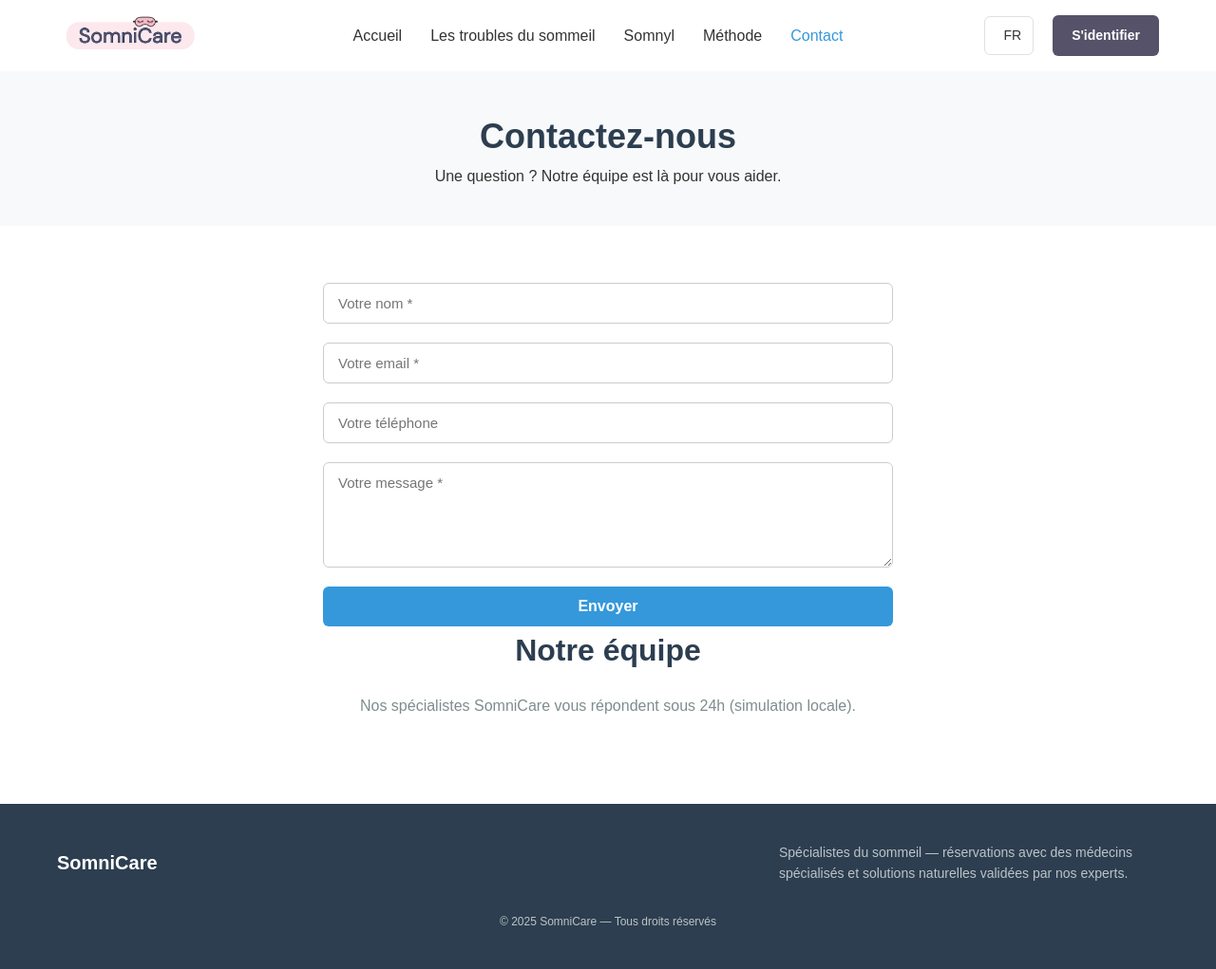
After one commit to samy954/SOMNICARE, a PHP site: page /contact.php in a window 1280 px wide. The commit adds this page. Shown: the whole page at 95% size. Run offline with PHP 8.4, Linux system fonts and the light colour scheme.

Commit message:
Ajout du contact.php (simulation locale)

```diff
--- /dev/null
+++ b/Projet_Somnicaire/Site/contact.php
@@ -0,0 +1,107 @@
+<?php
+// Initialisation des messages
+$success = "";
+$error = "";
+
+// Simulation de l'envoi d'email
+if ($_SERVER["REQUEST_METHOD"] === "POST") {
+    $nom = trim($_POST["nom"]);
+    $email = trim($_POST["email"]);
+    $telephone = trim($_POST["telephone"]);
+    $message = trim($_POST["message"]);
+
+    // Validation basique
+    if (empty($nom) || empty($email) || empty($message)) {
+        $error = "Veuillez remplir tous les champs obligatoires.";
+    } elseif (!filter_var($email, FILTER_VALIDATE_EMAIL)) {
+        $error = "Veuillez entrer une adresse email valide.";
+    } else {
+        // Simulation de l'envoi du mail (fictif)
+        $success = "✅ Votre message a été envoyé avec succès (simulation locale).";
+    }
+}
+?>
+
+<!DOCTYPE html>
+<html lang="fr">
+<head>
+    <meta charset="UTF-8">
+    <meta name="viewport" content="width=device-width, initial-scale=1.0">
+    <title>Contact - SomniCare</title>
+    <link rel="stylesheet" href="css/base.css">
+    <link rel="stylesheet" href="css/contact.css">
+</head>
+<body>
+    <header>
+        <div class="container">
+            <div class="header-content">
+                <div class="logo">
+                    <div class="logo-image">
+                        <img src="images/logo.png" alt="SomniCare">
+                    </div>
+                </div>
+                <nav class="main-nav">
+                    <ul class="nav-links">
+                        <li><a href="index.html">Accueil</a></li>
+                        <li><a href="troubles-sommeil.html">Les troubles du sommeil</a></li>
+                        <li><a href="somnyl.html">Somnyl</a></li>
+                        <li><a href="methode.html">Méthode</a></li>
+                        <li><a href="contact.php" class="active">Contact</a></li>
+                    </ul>
+                </nav>
+                <div class="header-right">
+                    <div class="language-selector">
+                        <i class="fas fa-globe language-icon"></i>
+                        <span class="language-text">FR</span>
+                    </div>
+                    <a href="login.html" class="btn-identifier">S'identifier</a>
+                </div>
+            </div>
+        </div>
+    </header>
+
+    <section class="page-header">
+        <div class="container">
+            <h1>Contactez-nous</h1>
+            <p>Une question ? Notre équipe est là pour vous aider.</p>
+        </div>
+    </section>
+
+    <section class="contact-section">
+        <div class="container">
+            <?php if ($success): ?>
+                <div class="alert success"><?php echo $success; ?></div>
+            <?php elseif ($error): ?>
+                <div class="alert error"><?php echo $error; ?></div>
+            <?php endif; ?>
+
+            <form method="POST" action="">
+                <input type="text" name="nom" placeholder="Votre nom *" required>
+                <input type="email" name="email" placeholder="Votre email *" required>
+                <input type="text" name="telephone" placeholder="Votre téléphone">
+                <textarea name="message" rows="5" placeholder="Votre message *" required></textarea>
+                <button type="submit">Envoyer</button>
+            </form>
+
+            <div class="contact-info">
+                <h2>Notre équipe</h2>
+                <p>Nos spécialistes SomniCare vous répondent sous 24h (simulation locale).</p>
+            </div>
+        </div>
+    </section>
+
+    <footer>
+        <div class="container">
+            <div class="footer-content">
+                <div class="footer-logo">SomniCare</div>
+                <div class="footer-description">
+                    Spécialistes du sommeil — réservations avec des médecins spécialisés et solutions naturelles validées par nos experts.
+                </div>
+            </div>
+            <div class="footer-copyright">
+                © 2025 SomniCare — Tous droits réservés
+            </div>
+        </div>
+    </footer>
+</body>
+</html>
--- a/Projet_Somnicaire/Site/css/contact.css
+++ b/Projet_Somnicaire/Site/css/contact.css
@@ -61,6 +61,23 @@
 .contact-section button:hover {
     background-color: #2980b9;
 }
+.alert {
+    padding: 15px;
+    border-radius: 6px;
+    margin-bottom: 20px;
+    text-align: center;
+    font-weight: 600;
+}
+
+.alert.success {
+    background-color: #d4edda;
+    color: #155724;
+}
+
+.alert.error {
+    background-color: #f8d7da;
+    color: #721c24;
+}
 
 /* === Responsive === */
 @media (max-width: 768px) {
--- a/Projet_Somnicaire/Site/index.html
+++ b/Projet_Somnicaire/Site/index.html
@@ -27,7 +27,7 @@
                         <li><a href="troubles-sommeil.html">Les troubles du sommeil</a></li>
                         <li><a href="somnyl.html">Somnyl</a></li>
                         <li><a href="methode.html">Méthode</a></li>
-                        <li><a href="contact.html">Contact</a></li>
+                        <li><a href="contact.php">Contact</a></li>
                     </ul>
                 </nav>
 
@@ -46,7 +46,6 @@
         </div>
     </header>
 
-    <!-- Le reste de votre contenu reste inchangé -->
     <section class="hero">
         <div class="container">
             <h1>SomniCare</h1>
```
Also changed, not shown: Projet_Somnicaire/Site/js/contact.html (renamed from Projet_Somnicaire/Site/contact.html).
